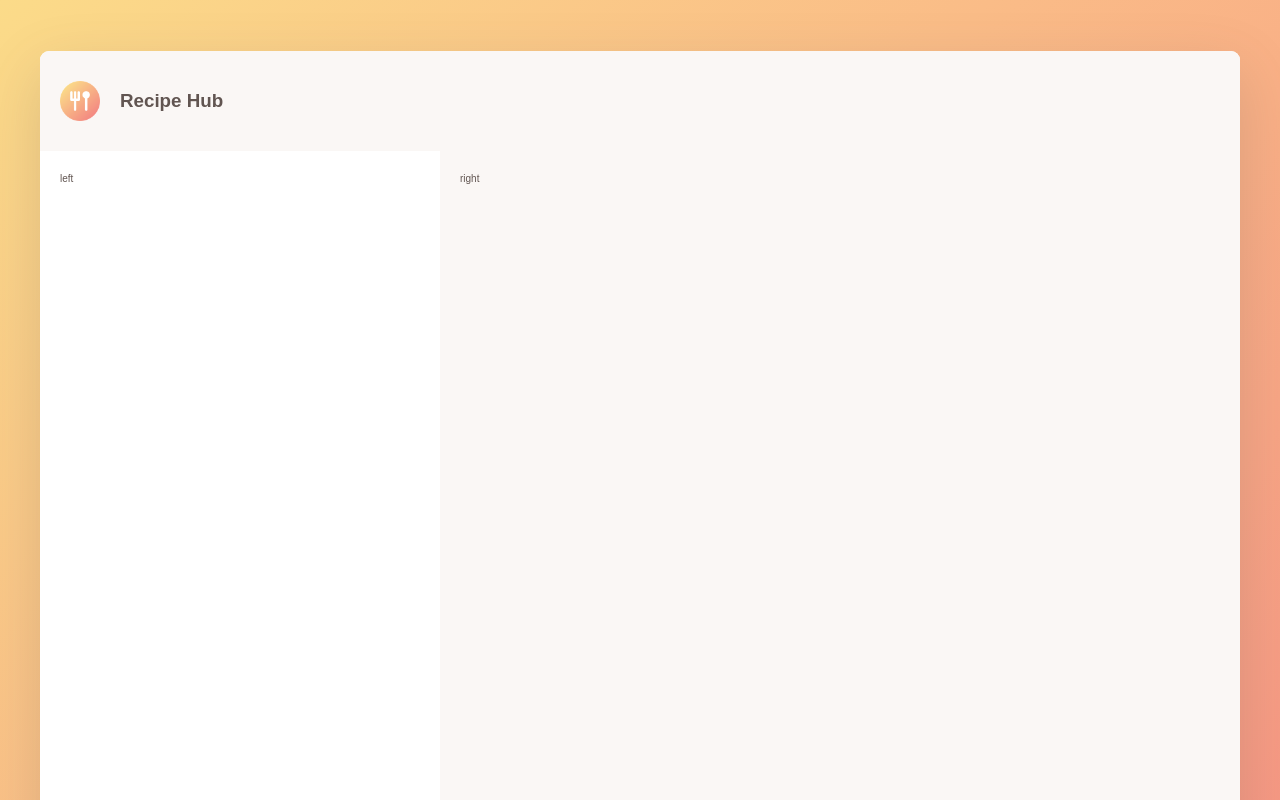
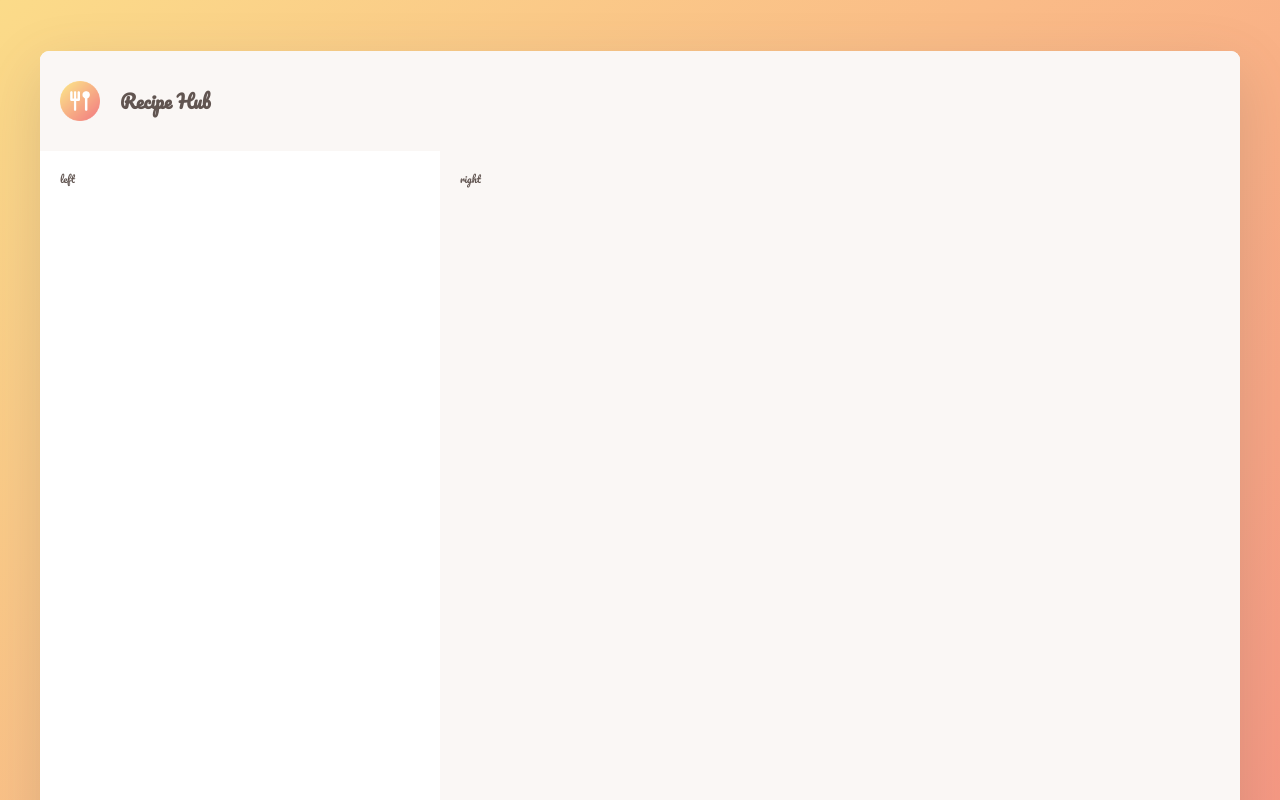
Before and after one commit to omidsdgi/recipe-hub, a Next.js app: page / in a window 1280 px wide. Shown: the top 800 px of the page. Built offline with nearby package versions, Linux system fonts and the light colour scheme.

Commit message:
feat: add pacific font for headings

```diff
--- a/src/app/layout.tsx
+++ b/src/app/layout.tsx
@@ -1,18 +1,13 @@
 import type { Metadata } from "next";
-import { Geist, Geist_Mono } from "next/font/google";
+import { Pacifico } from "next/font/google";
 import "./globals.css";
 import React from "react";
 
-const geistSans = Geist({
-  variable: "--font-geist-sans",
-  subsets: ["latin"],
-});
 
-const geistMono = Geist_Mono({
-  variable: "--font-geist-mono",
-  subsets: ["latin"],
-});
-
+const pasifico=Pacifico({
+  weight:"400",
+  subsets:["latin"]
+})
 export const metadata: Metadata = {
   title: "Recipe Hub",
   description: "Discover and search delicious recipes with a modern, responsive, and user-friendly application.",
@@ -26,10 +21,10 @@ export default function RootLayout({
   return (
     <html
       lang="en"
-      className={`${geistSans.variable} ${geistMono.variable} h-full antialiased`}
-
     >
-      <body>{children}</body>
+      <body className={pasifico.className} >
+      {children}
+      </body>
     </html>
   );
 }
```
